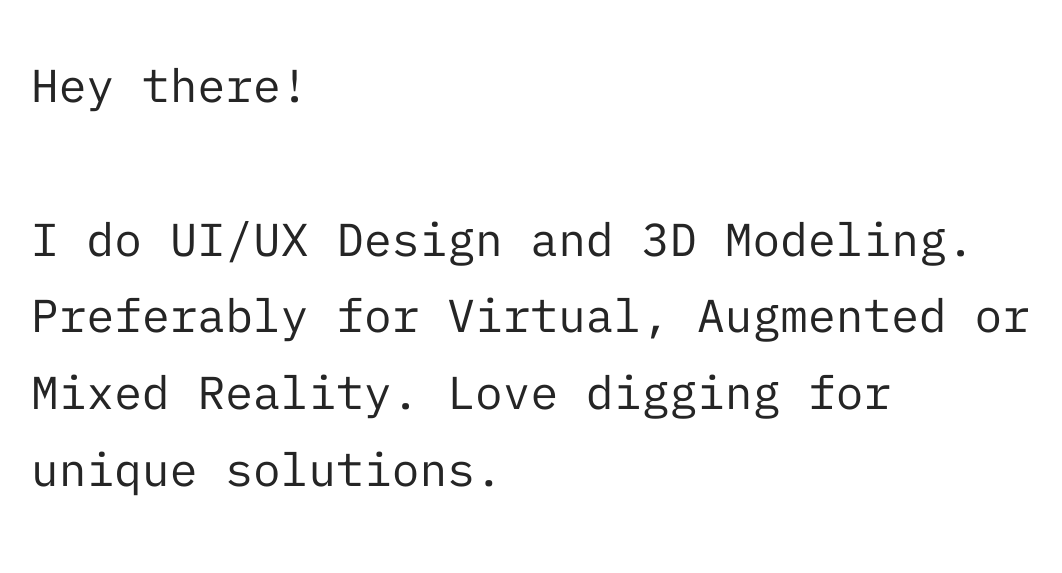
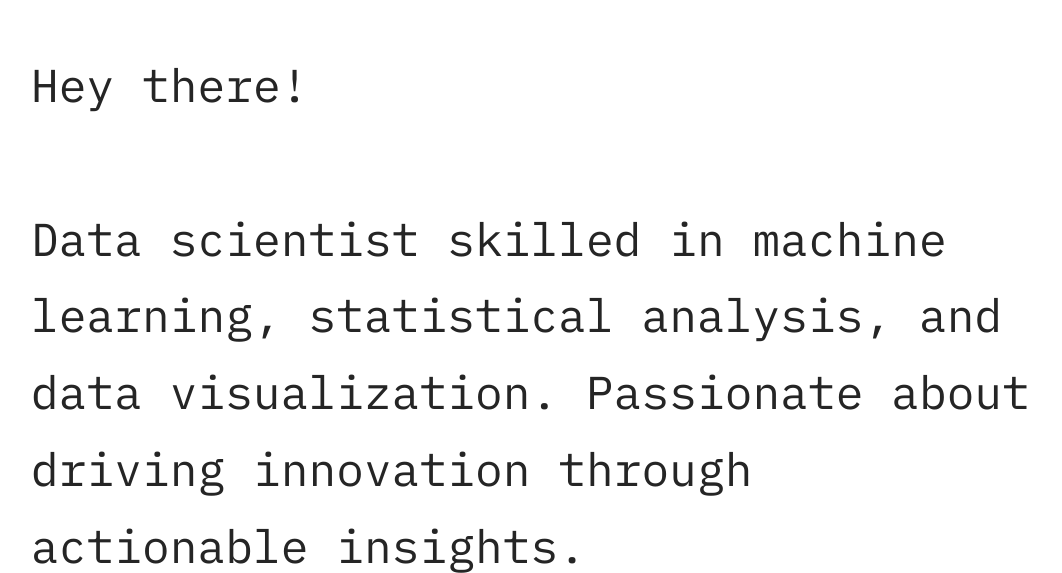
Before and after one commit to FireIndex/Portfolio, a plain HTML site: page info.html in a window 1280 px wide. Shown: the part 168-741 px from the top of the page, without its empty margins (109-1171 px from the left). Drawn offline with Linux system fonts and the light colour scheme.

Commit message:
Update info.html

```diff
--- a/info.html
+++ b/info.html
@@ -59,9 +59,7 @@
     <div class="content">
       <div class="imagesection">
         <p class="info starttext">
-          Hey there!<br />‍<br />I do UI/UX Design and 3D Modeling. Preferably
-          for Virtual, Augmented or Mixed Reality. Love digging for unique
-          solutions. <br />
+          Hey there!<br />‍<br />Data scientist skilled in machine learning, statistical analysis, and data visualization. Passionate about driving innovation through actionable insights.<br />
         </p>
         <p class="abouttext">
           I&#x27;m looking forward to flat monitors becoming obsolete. Cause our
```
